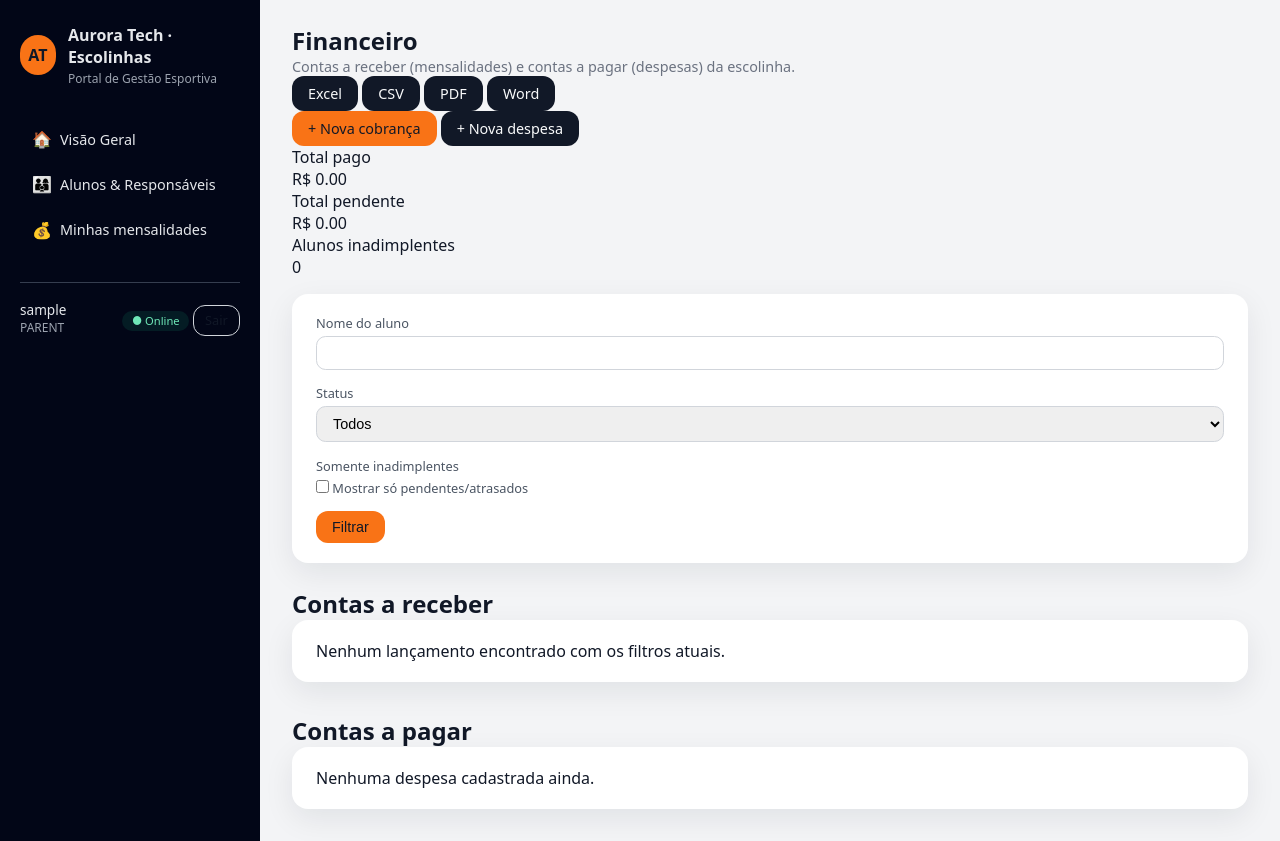
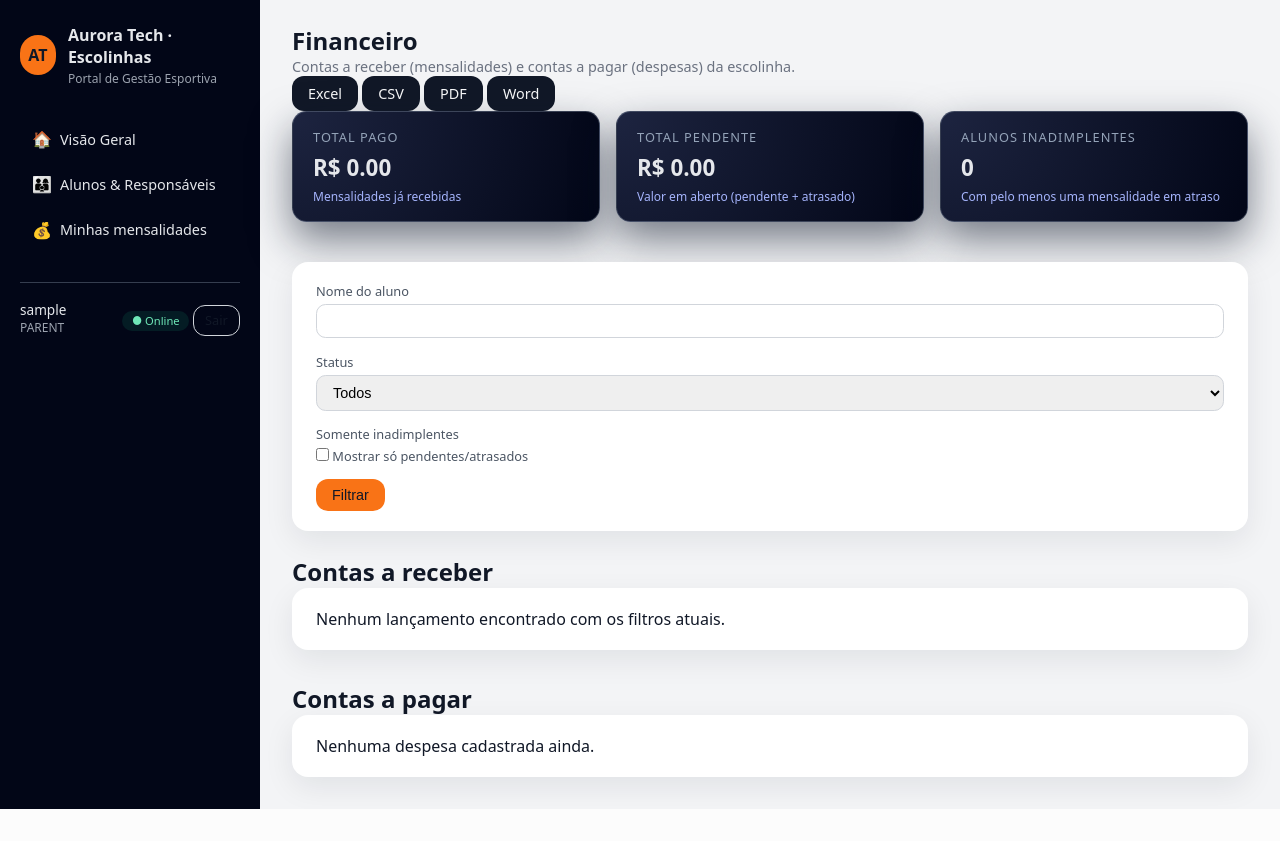
Before and after one commit to grmartinica/aplicacao_escolinha, a Flask app: page /financeiro/resumo in a window 1280 px wide. After the commit the page ends 809 px from the top, so only its background shows below. Run offline with Flask 3, Linux system fonts and the light colour scheme; the visitor is signed in with stand-in values (Sample User, id 1).

Commit message:
resolvendo mais alguns bugs

```diff
--- a/routes/financeiro_routes.py
+++ b/routes/financeiro_routes.py
@@ -22,6 +22,7 @@ from docx import Document
 from reportlab.lib.pagesizes import A4
 from reportlab.platypus import SimpleDocTemplate, Table, TableStyle
 from reportlab.lib import colors
+
 
 financeiro_bp = Blueprint("financeiro", __name__, url_prefix="/financeiro")
 
@@ -109,12 +110,14 @@ def gerar_arquivo_tabular(nome_base, formato, headers, rows):
         resp.headers["Content-Disposition"] = f'attachment; filename="{nome_base}.pdf"'
         return resp
 
+    # fallback
     return gerar_arquivo_tabular(nome_base, "csv", headers, rows)
 
 
 @financeiro_bp.route("/resumo")
 @login_required
 def resumo():
+    # Se não for admin / super_admin, mostra só a visão "leiaute" sem ações
     if current_user.role not in ("ADMIN", "SUPER_ADMIN"):
         return render_template(
             "financeiro_resumo.html",
@@ -123,7 +126,7 @@ def resumo():
             qtd_inad=0,
             itens=[],
             despesas=[],
-            filtros={},
+            filtros={"nome": "", "status": "TODOS", "inadimplentes": "0"},
         )
 
     nome = (request.args.get("nome") or "").strip()
@@ -233,6 +236,12 @@ def exportar():
 @financeiro_bp.route("/cobrar/<int:atleta_id>")
 @login_required
 def cobrar_whatsapp(atleta_id):
+    """
+    Cobrança via WhatsApp:
+    - Soma pendências do atleta
+    - Cria um pagamento Pix único no Mercado Pago com valor total
+    - Inclui o link dessa cobrança na mensagem do WhatsApp
+    """
     if not _require_admin():
         return redirect(url_for("financeiro.resumo"))
 
@@ -262,14 +271,52 @@ def cobrar_whatsapp(atleta_id):
     nome_resp = atleta.responsavel_nome or "responsável"
     nome_atl = atleta.nome
 
+    # Gera um pagamento Pix único via Mercado Pago
+    link_pagamento = ""
+    try:
+        import mercadopago
+        access_token = os.getenv("MERCADOPAGO_ACCESS_TOKEN")
+        if access_token:
+            sdk = mercadopago.SDK(access_token)
+            description = f"Mensalidades em aberto - {nome_atl} ({meses_str})"
+
+            payment_data = {
+                "transaction_amount": total,
+                "description": description,
+                "payment_method_id": "pix",
+                "payer": {
+                    "email": "pagador@example.com",
+                },
+            }
+
+            result = sdk.payment().create(payment_data)
+            response = result.get("response", {})
+
+            if response.get("status") == "pending" and "point_of_interaction" in response:
+                data = response["point_of_interaction"]["transaction_data"]
+                link_pagamento = data.get("ticket_url", "")
+    except Exception:
+        # Se der qualquer erro na geração do Pix, segue sem o link
+        link_pagamento = ""
+
     msg = (
         f"Olá {nome_resp}, tudo bem?\n\n"
         f"O seu filho(a) {nome_atl} está com as seguintes pendências financeiras:\n"
         f"- Mensalidades de: {meses_str}\n"
         f"- Valor total em aberto: R$ {total:,.2f}\n\n"
-        "Segue abaixo o link para pagamento via Mercado Pago ou fale com a coordenação "
-        "para combinar a melhor forma de quitação."
     )
+
+    if link_pagamento:
+        msg += (
+            "Para facilitar, você pode pagar todas essas mensalidades no link abaixo:\n"
+            f"{link_pagamento}\n\n"
+            "Se preferir, fale com a coordenação para combinar outra forma de pagamento."
+        )
+    else:
+        msg += (
+            "Fale com a coordenação para combinar a melhor forma de quitação, "
+            "ou informe um comprovante após o pagamento."
+        )
 
     telefone = (atleta.responsavel_telefone or atleta.telefone or "").strip()
     telefone_digits = "".join(ch for ch in telefone if ch.isdigit())
@@ -342,14 +389,24 @@ def gerar_pix(conta_id):
 @financeiro_bp.route("/despesa/nova", methods=["GET", "POST"])
 @login_required
 def nova_despesa():
+    """
+    Cadastro de despesa com:
+    - parcelamento
+    - data de vencimento
+    - "método de pagamento" (armazenado no texto da descrição)
+    """
     if not _require_admin():
         return redirect(url_for("financeiro.resumo"))
 
     if request.method == "POST":
+        from dateutil.relativedelta import relativedelta
+
         fornecedor = (request.form.get("fornecedor") or "").strip()
         descricao = (request.form.get("descricao") or "").strip()
         venc_str = request.form.get("vencimento") or ""
         valor_str = request.form.get("valor") or "0"
+        parcelas_str = request.form.get("parcelas") or "1"
+        metodo = (request.form.get("metodo_pagamento") or "").strip()
 
         if not fornecedor or not venc_str:
             flash("Fornecedor e vencimento são obrigatórios.", "danger")
@@ -363,20 +420,33 @@ def nova_despesa():
 
         try:
             valor = float(valor_str.replace(",", "."))
+            parcelas = int(parcelas_str)
+            if parcelas < 1:
+                parcelas = 1
         except ValueError:
-            flash("Valor inválido.", "danger")
+            flash("Valor ou parcelas inválidas.", "danger")
             return redirect(url_for("financeiro.nova_despesa"))
 
-        conta = ContaPagar(
-            fornecedor=fornecedor,
-            descricao=descricao,
-            vencimento=vencimento,
-            valor=valor,
-            status="PENDENTE",
-        )
-        db.session.add(conta)
+        for i in range(parcelas):
+            venci_parcela = vencimento + relativedelta(months=i)
+            desc_parcela = descricao or "Despesa"
+
+            if parcelas > 1:
+                desc_parcela = f"{desc_parcela} ({i+1}/{parcelas})"
+
+            if metodo:
+                desc_parcela = f"{desc_parcela} · Pagamento: {metodo}"
+
+            conta = ContaPagar(
+                fornecedor=fornecedor,
+                descricao=desc_parcela,
+                vencimento=venci_parcela,
+                valor=valor,
+                status="PENDENTE",
+            )
+            db.session.add(conta)
+
         db.session.commit()
-
         flash("Despesa registrada com sucesso.", "success")
         return redirect(url_for("financeiro.resumo"))
 
@@ -386,6 +456,9 @@ def nova_despesa():
 @financeiro_bp.route("/cobranca/nova", methods=["GET", "POST"])
 @login_required
 def nova_cobranca():
+    """
+    Cria mensalidades (ContaReceber) com possibilidade de parcelas.
+    """
     if not _require_admin():
         return redirect(url_for("financeiro.resumo"))
 
@@ -408,6 +481,8 @@ def nova_cobranca():
             atleta_id = int(atleta_id)
             valor = float(valor_str.replace(",", "."))
             parcelas = int(parcelas_str)
+            if parcelas < 1:
+                parcelas = 1
             vencimento = datetime.strptime(venc_str, "%Y-%m-%d").date()
         except ValueError:
             flash("Verifique valor, parcelas e vencimento.", "danger")
@@ -415,9 +490,12 @@ def nova_cobranca():
 
         for i in range(parcelas):
             venci_parcela = vencimento + relativedelta(months=i)
+            desc_parcela = (
+                f"{descricao} ({i+1}/{parcelas})" if parcelas > 1 else descricao
+            )
             conta = ContaReceber(
                 atleta_id=atleta_id,
-                descricao=f"{descricao} ({i+1}/{parcelas})" if parcelas > 1 else descricao,
+                descricao=desc_parcela,
                 vencimento=venci_parcela,
                 valor=valor,
                 status="PENDENTE",
--- a/templates/financeiro_resumo.html
+++ b/templates/financeiro_resumo.html
@@ -2,6 +2,42 @@
 {% block title %}Financeiro · Aurora Tech{% endblock %}
 
 {% block content %}
+<style>
+    /* Caixinhas dos KPIs – isolado só pra esta tela */
+    .kpi-grid {
+        display: grid;
+        grid-template-columns: repeat(auto-fit, minmax(220px, 1fr));
+        gap: 1rem;
+        margin-bottom: 1.5rem;
+    }
+    .kpi-card {
+        border-radius: 0.9rem;
+        padding: 1rem 1.25rem;
+        background: radial-gradient(circle at top left, #1d2440, #020617);
+        border: 1px solid rgba(148, 163, 184, 0.35);
+        box-shadow: 0 18px 40px rgba(15, 23, 42, 0.55);
+        display: flex;
+        flex-direction: column;
+        gap: 0.35rem;
+    }
+    .kpi-label {
+        font-size: 0.8rem;
+        letter-spacing: .08em;
+        text-transform: uppercase;
+        color: #94a3b8;
+        font-weight: 500;
+    }
+    .kpi-value {
+        font-size: 1.4rem;
+        font-weight: 700;
+        color: #e5e7eb;
+    }
+    .kpi-tag {
+        font-size: 0.75rem;
+        color: #a5b4fc;
+    }
+</style>
+
 <div class="page-header">
     <div>
         <h1 class="page-title">Financeiro</h1>
@@ -25,27 +61,32 @@
             </a>
         </div>
 
+        {% if current_user.role in ['ADMIN', 'SUPER_ADMIN'] %}
         <a href="{{ url_for('financeiro.nova_cobranca') }}" class="btn btn-primary">
             + Nova cobrança
         </a>
         <a href="{{ url_for('financeiro.nova_despesa') }}" class="btn btn-secondary">
             + Nova despesa
         </a>
+        {% endif %}
     </div>
 </div>
 
-<div class="kpis">
-    <div class="kpi">
-        <div class="t">Total pago</div>
-        <div class="v">R$ {{ '%.2f'|format(total_pago) }}</div>
+<div class="kpi-grid">
+    <div class="kpi-card">
+        <div class="kpi-label">Total pago</div>
+        <div class="kpi-value">R$ {{ '%.2f'|format(total_pago) }}</div>
+        <div class="kpi-tag">Mensalidades já recebidas</div>
     </div>
-    <div class="kpi">
-        <div class="t">Total pendente</div>
-        <div class="v">R$ {{ '%.2f'|format(total_pendente) }}</div>
+    <div class="kpi-card">
+        <div class="kpi-label">Total pendente</div>
+        <div class="kpi-value">R$ {{ '%.2f'|format(total_pendente) }}</div>
+        <div class="kpi-tag">Valor em aberto (pendente + atrasado)</div>
     </div>
-    <div class="kpi">
-        <div class="t">Alunos inadimplentes</div>
-        <div class="v">{{ qtd_inad }}</div>
+    <div class="kpi-card">
+        <div class="kpi-label">Alunos inadimplentes</div>
+        <div class="kpi-value">{{ qtd_inad }}</div>
+        <div class="kpi-tag">Com pelo menos uma mensalidade em atraso</div>
     </div>
 </div>
 
@@ -114,7 +155,7 @@
                     {% elif c.status == 'PAGO' %}
                         <span class="badge badge-success">{{ c.status }}</span>
                     {% else %}
-                        <span class="badge badge-neutral">{{ c.status }}</span>
+                        <span class="badge badge-neutral">{{ c.status or '—' }}</span>
                     {% endif %}
                 </td>
                 <td>
@@ -182,7 +223,7 @@
                     {% elif d.status == 'PAGO' %}
                         <span class="badge badge-success">PAGO</span>
                     {% else %}
-                        <span class="badge badge-neutral">{{ d.status }}</span>
+                        <span class="badge badge-neutral">{{ d.status or '—' }}</span>
                     {% endif %}
                 </td>
             </tr>
```
Also changed, not shown: routes/atividades_routes.py (+103 -35 lines), routes/grupos_routes.py (+55 -1 lines), templates/financeiro_despesa_form.html (+32 -9 lines), templates/grupos_form.html (added, +54 -0 lines), templates/grupos_listar.html (+12 -1 lines), 1 other file.
